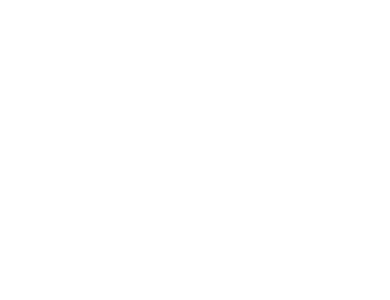
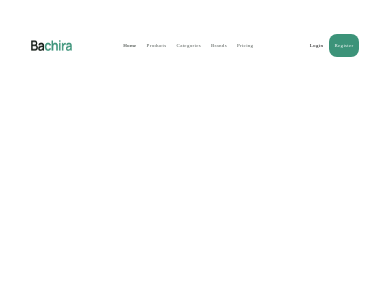
Before and after one commit to giorgiabuashvili/ITSTEP_Final, an Angular app in the folder BachiraApp/: page / in a window 390 px wide. Shown: the top 300 px of the page. Built offline with nearby package versions, Linux system fonts and the light colour scheme.

Commit message:
Created Header Component

```diff
--- a/BachiraApp/src/app/app.component.html
+++ b/BachiraApp/src/app/app.component.html
@@ -0,0 +1 @@
+<app-header></app-header>
--- a/BachiraApp/src/app/app.module.ts
+++ b/BachiraApp/src/app/app.module.ts
@@ -3,10 +3,12 @@
 
 import { AppRoutingModule } from './app-routing.module';
 import { AppComponent } from './app.component';
+import { HeaderComponent } from './header/header.component';
 
 @NgModule({
   declarations: [
-    AppComponent
+    AppComponent,
+    HeaderComponent
   ],
   imports: [
     BrowserModule,
--- /dev/null
+++ b/BachiraApp/src/app/header/header.component.html
@@ -0,0 +1,14 @@
+<header>
+    <img src="../../assets/Images/Bachira.png" alt="">
+    <nav>
+        <a href="">Home</a>
+        <a href="">Products</a>
+        <a href="">Categories</a>
+        <a href="">Brands</a>
+        <a href="">Pricing</a>
+    </nav>
+    <div>
+        <button>Login</button>
+        <button id="reg-button">Register</button>
+    </div>
+</header>
--- /dev/null
+++ b/BachiraApp/src/app/header/header.component.scss
@@ -0,0 +1,137 @@
+$Grey: #535A56;
+$Green: #3C9379;
+$Black: #101913;
+$White: #FFFFFF;
+
+$img_width: 119px;
+$img_height: 29px;
+
+* {
+    font-family: 'Manrope';
+    font-style: normal;
+    font-weight: 500;
+    font-size: 16px;
+    line-height: 16px;
+    letter-spacing: 0.3px;
+}
+
+header {
+    display: flex;
+    justify-content: space-around;
+    align-items: center;
+    height: 75px;
+
+    img {
+        width: $img_width;
+        height: $img_height;
+    }
+
+
+    nav {
+        display: flex;
+        flex-wrap: wrap;
+        justify-content: center;
+        align-items: center;
+        text-align: center;
+
+        a:first-child {
+            color: $Black;
+        }
+
+        a {
+            text-decoration: none;
+            color: $Grey;
+            margin-inline: 5px;
+        }
+    }
+
+    div {
+        text-align: center;
+        button {
+            padding: 12px 18px;
+            outline: none;
+            border: none;
+            border-radius: 8px;
+            background-color: white;
+            transition: all 0.1s ease;
+        }
+
+        button:active {
+            background-color: rgb(241, 241, 241);
+        }
+
+        #reg-button {
+            background-color: $Green;
+            color: white;
+        }
+
+        #reg-button:hover {
+            background-color: #37816b;
+        }
+
+        #reg-button:active {
+            background-color: #226854;
+        }
+
+    }
+}
+
+@media screen and (max-width:700px) {
+    img {
+        width: $img_width*0.65 !important;
+        height: $img_height*0.65 !important;
+        //transform: scaleX(65%) scaleY(65%);
+    }
+
+    nav {
+        a {
+            text-align: center;
+            font-size: 10px;
+        }
+    }
+
+    button {
+        font-size: 10px;
+        padding: 7.5px 11.25px !important;
+    }
+}
+
+@media screen and (max-width:500px) {
+    img {
+        width: $img_width*0.45 !important;
+        height: $img_height*0.45 !important;
+        //transform: scaleX(45%) scaleY(45%);
+    }
+
+    nav {
+        a {
+            text-align: center;
+            font-size: 8px;
+        }
+    }
+
+    button {
+        font-size: 8px;
+        padding: 6px 9px !important;
+    }
+}
+
+@media screen and (max-width:430px) {
+    img {
+        width: $img_width*0.35 !important;
+        height: $img_height*0.35 !important;
+        //transform: scaleX(35%) scaleY(35%);
+    }
+
+    nav {
+        a {
+            text-align: center;
+            font-size: 5px;
+        }
+    }
+
+    button {
+        font-size: 5px;
+        padding: 3.75px 5.625px !important;
+    }
+}
```
Also changed, not shown: BachiraApp/src/app/header/header.component.ts (added, +10 -0 lines), BachiraApp/src/assets/Images/Bachira.png (added).
